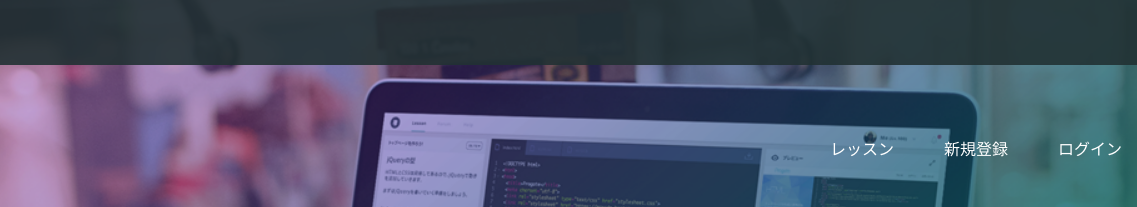
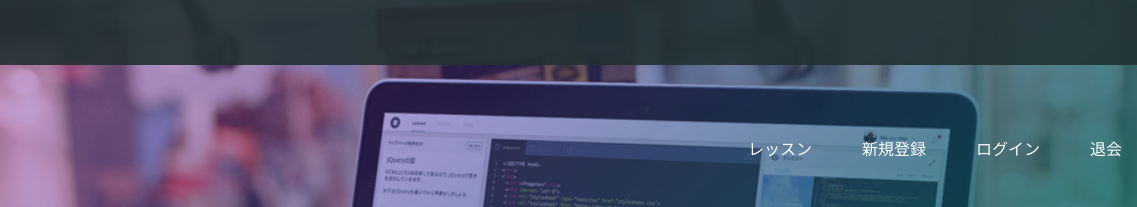
Before and after one commit to Travel-Japan-8K/web, a plain HTML site: page index.html in a window 1280 px wide. Shown: the top 207 px of the page, 143-1280 px from the left. Drawn offline with Linux system fonts and the light colour scheme.

Commit message:
Update index.html

```diff
--- a/index.html
+++ b/index.html
@@ -18,6 +18,7 @@
         <a href="#">レッスン</a>
         <a href="#">新規登録</a>
         <a href="#" class="login">ログイン</a>
+        <a href="#">退会</a>
       </div>
     </div>
   </header>
```
